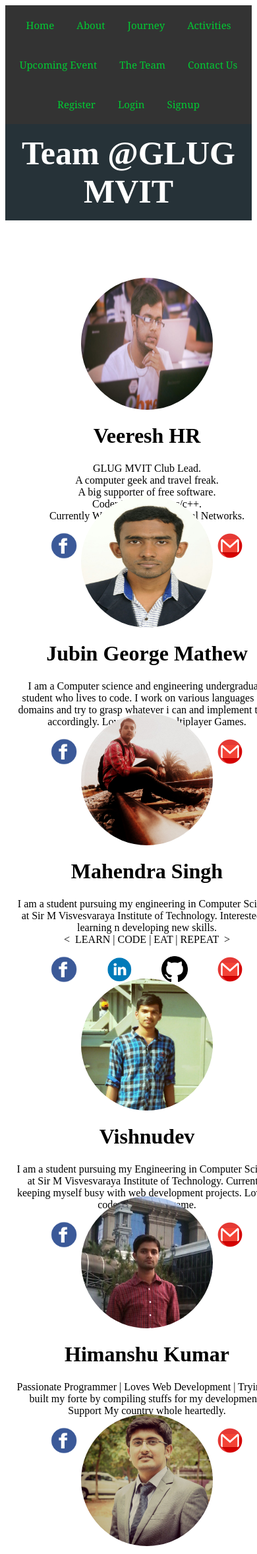
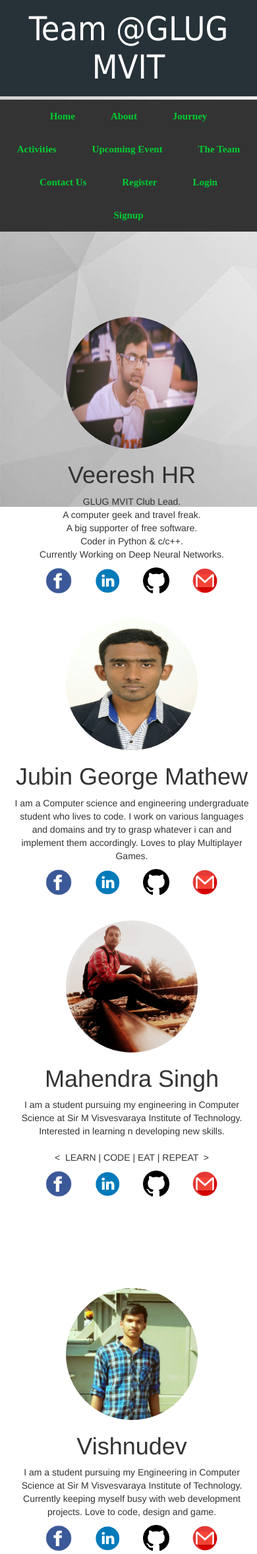
Before and after one commit to glugmvit/glug-site-nodejs-v1, a Flask app: page /team in a window 390 px wide; the page is wider, and only the part inside the window is pictured. Shown: the top 2355 px of that part at 66% size. Run offline with Flask 2, Linux system fonts and the light colour scheme; some libraries are stand-ins or nearby versions.

Commit message:
Team page modification

```diff
--- a/static/css/team.css
+++ b/static/css/team.css
@@ -1,16 +1,21 @@
-.navbar-fixed-top {
-        padding: 25px 0;
-        -webkit-transition: padding .3s;
-        -moz-transition: padding .3s;
-        transition: padding .3s;
-    }
+body{
+    top:0;
+	background-image:url(../images/back2.jpg);
+	background-repeat: no-repeat;
+    background-attachment: fixed;
+}
+
+
 #navibar {
-	width:100%;
 	text-align:center;
     background-color: #333333;
     color:#00cc33;
 }
+
+
+
 .item{
+
 	display: inline-block;
 	padding: 15px;
 }
@@ -20,38 +25,39 @@
 a.link{
     text-decoration: none;
     color:#00cc33;
-    font:15px/30px Georgia, serif;
+	padding:10px;
+   font:15px Century Gothic;
+   font-weight:bold;
+
 }
 a:hover{
     color:#00B4FF;
 }
 #head1	{
 	padding: 15px;
-	font-size : 50px;
+	font: 50px Tahoma;
 	color:white;
 	margin:0;
 }
 #teampage {
+	margin-bottom:5px;
 	background-color:#263238;
 	text-align: center;
 	color: white;
 }
 .MemberDetails
 {
-    height: 300px;
+	height: 300px;
     width: 400px;
-    padding: 5px;
+    padding:20px;
+    margin-top: 29PX;
 }
 .png {
-	padding: 10px 20px;
-	align: center;
+	padding: 5px 15px;
+	align-content:center;
 }
 .img-circle{
-    border-radius: 50%;
-    height: 200px;
-    width: 200px;
-}
-.img-circle{
+    top:330px;
     border-radius: 50%;
     height: 200px;
     width: 200px;
@@ -67,7 +73,15 @@ a:hover{
     -webkit-filter: grayscale(1); /* Google Chrome, Safari 6+ & Opera 15+ */
 }
 .MemberDetails{
-    margin: 10px;
     display: inline-block;
     text-align: center;
 }
+
+#foot{
+    margin-top:120px;
+    padding:20px;
+    color:white;
+    font:15px Century Gothic;
+    background-color:#263238;
+    text-align: center;
+}
--- a/templates/team.html
+++ b/templates/team.html
@@ -1,11 +1,27 @@
-<html lang="en">
+<!DOCTYPE html>
+<html lang="en" >
     <head>
-    <meta charset="utf-8"/>
+        <meta charset="utf-8" />
 		<title>The Team</title>
-    <link href="../static/css/team.css" rel="stylesheet" type="text/css"/>
+        <meta name="viewport" content="width=device-width, initial-scale=1">
+  		<link rel="stylesheet" href="https://maxcdn.bootstrapcdn.com/bootstrap/3.3.7/css/bootstrap.min.css">
+  		<script src="https://ajax.googleapis.com/ajax/libs/jquery/1.12.4/jquery.min.js"></script>
+   		<script src="https://maxcdn.bootstrapcdn.com/bootstrap/3.3.7/js/bootstrap.min.js"></script>
+        <link href="../static/css/team.css" rel="stylesheet" type="text/css" />
+
     </head>
     <body>
-<div id="navibar" class="navibar-fixed-top">
+    <div class="row">
+      <div class="col-sm-12">
+		<div id="teampage">
+			<h1 id="head1">Team @GLUG MVIT</h1>
+        </div>
+         </div>
+          </div>
+
+          <div class="row">
+           <div class="col-sm-12">
+       	  <nav id="navibar" class="navibar-fixed-top">
               <div class="item"><a class="link" href="/">Home</a></div>
               <div class="item"><a class="link" href="/about">About</a></div>
               <div class="item"><a class="link" href="/journey">Journey</a></div>
@@ -20,13 +36,14 @@
               <div class="item"><a class="link" href="/login">Login</a></div>
               <div class="item"><a class="link" href="/signup">Signup</a></div>
               {% endif %}
+          </nav>
           </div>
-<div id="teampage">
-    <h1 id="head1">Team @GLUG MVIT</h1>
           </div>
-<div>
+
+        <div class="row">
             <br><br><br><br>
 <!--Veeresh HR Details-->
+			<div class="col-sm-4">
 			<span class="MemberDetails">
 
               <img class="img-circle" src="../static/images/members/vhr.jpg" height="300px" width="300px">
@@ -49,7 +66,9 @@
                         src="../static/images/icons/Gmail.png" style="frame=0;" width="40" height="40" alt="Github"></a>
 
 			</span>
+            </div>
 <!--Jubin Mathew Details-->
+			<div class="col-sm-4">
             <span class="MemberDetails">
 
                  <img class="img-circle" src="../static/images/members/jgm.jpeg" height="300px" width="300px">
@@ -73,13 +92,16 @@
                         src="../static/images/icons/Gmail.png" style="frame=0;" width="40" height="40" alt="Github"></a>
 
 			</span>
+            </div>
 <!--Mahendra Singh Details-->
+			 <div class="col-sm-4">
 					<span class="MemberDetails">
+
 
                  <img class="img-circle" src="../static/images/members/cmvs.jpg" height="300px" width="300px">
                 <h1>Mahendra Singh</h1>
                 <p>I am a student pursuing my engineering in Computer Science at Sir M Visvesvaraya Institute
-                    of Technology. Interested in learning n developing new skills. <br>
+                    of Technology. Interested in learning n developing new skills. <br><BR>
                     <&nbsp LEARN | CODE | EAT | REPEAT &nbsp>
                 </p>
 
@@ -98,9 +120,14 @@
                         src="../static/images/icons/Gmail.png" style="frame=0;" width="40" height="40" alt="Github"></a>
 
 			</span>
+            </div>
+          </div>
             <br><br><br><br><br>
+          <div class="row">
 <!--Vishnudev Details-->
+			<div class="col-sm-4">
 			<span class="MemberDetails">
+
 
                 <img class="img-circle" src="../static/images/members/kvd.jpg" height="300px" width="300px">
                 <h1>Vishnudev</h1>
@@ -122,14 +149,16 @@
                         src="../static/images/icons/Gmail.png" style="frame=0;" width="40" height="40" alt="Github"></a>
 
 			</span>
+            </div>
 <!--Himanshu Kumar Details-->
+	     <div class="col-sm-4">
 			<span class="MemberDetails">
 
                 <img class="img-circle" src="../static/images/members/hks.jpg" height="300px" width="300px">
                 <h1>Himanshu Kumar</h1>
                 <p>Passionate Programmer | Loves Web Development | Trying to built my forte by compiling stuffs
                     for my development | Support My country whole heartedly.
-                </p>
+                </p><br>
                 <a class="png" href="https://www.facebook.com/himanshu4746" target="_blank"><img
                         src="../static/images/icons/fb.png" style="frame=0;" width="40" height="40" alt="fb"></a>
 
@@ -145,10 +174,12 @@
                         src="../static/images/icons/Gmail.png" style="frame=0;" width="40" height="40" alt="Github"></a>
 
 			</span>
+           </div>
 <!--Abhijit Singh Details-->
+     <div class="col-sm-4">
             <span class="MemberDetails">
 
-                <img class="img-circle" src="../static/images/members/kc.jpeg" height="300px" width="300px">
+                <  <img class="img-circle" src="../static/images/members/kc.jpeg" height="300px" width="300px">
                 <h1>Abhijit Singh</h1>
                 <p>Passionate programmer and a tech enthusiast.He is a poet , member of the debate society and literary club of college. Self-motivated with great team spirit and leadership qualities.
                 </p>
@@ -168,14 +199,18 @@
                         src="../static/images/icons/Gmail.png" style="frame=0;" width="40" height="40" alt="Github"></a>
 
 			</span>
+           </div>
+           </div>
             <br><br><br><br><br>
+         <div class="row">
 <!--Rakshit Details-->
+	   <div class="col-sm-4">
             <span class="MemberDetails">
 
                 <img class="img-circle" src="../static/images/members/rk.jpeg" height="300px" width="300px">
                 <h1>Rakshit Kitchloo</h1>
                 <p>A Computer Science student Persuing engineering in Sir MVIT, Bangalore. Has interest towards web programming and machine learning. Also a Theatre Artist.
-                </p>
+                </p><br>
 
                 <a class="png" href="https://www.facebook.com/rakshit.kitchloo1" target="_blank"><img
                         src="../static/images/icons/fb.png" style="frame=0;" width="40" height="40" alt="fb"></a>
@@ -190,9 +225,10 @@
 
                 <a class="png" href="mailto:rakshitkitchloo1996@gmail.com" target="_blank"><img
                         src="../static/images/icons/Gmail.png" style="frame=0;" width="40" height="40" alt="Github"></a>
-
 			</span>
+           </div>
 <!--Pramay Kumar Details-->
+	    <div class="col-sm-4">
             <span class="MemberDetails">
 
                   <img class="img-circle" src="../static/images/members/pkn.jpg" height="300px" width="300px">
@@ -216,13 +252,15 @@
                         src="../static/images/icons/Gmail.png" style="frame=0;" width="40" height="40" alt="Github"></a>
 
 			</span>
+          </div>
 <!--Abhishek Details-->
+	     <div class="col-sm-4">
             <span class="MemberDetails">
 
                <img class="img-circle" src="../static/images/members/ak.jpeg" height="300px" width="300px">
                 <h1>Abhishek</h1>
                 <p>Loves : Sleeping, Supporting Manchester United, Little bit Web Designing and tilted more towards artistic works
-                </p>
+                </p><br><br>
 
                 <a class="png" href="https://www.facebook.com/abhishek.manutd.7" target="_blank"><img
                         src="../static/images/icons/fb.png" style="frame=0;" width="40" height="40" alt="fb"></a>
@@ -239,13 +277,19 @@
                         src="../static/images/icons/Gmail.png" style="frame=0;" width="40" height="40" alt="Github"></a>
 
 			   </span>
+            </div>
+         </div>
        <br><br><br><br><br>
+       <div class="row">
+        <div class="col-sm-2">
+          </div>
          <!--Alphy Joseph Details-->
+          <div class="col-sm-4">
     <span class="MemberDetails">
 
                 <img class="img-circle" src="../static/images/members/aje.jpeg" height="300px" width="300px">
                 <h1>Alphy Joseph</h1>
-                <p>Avid Reader, Blogger and Coder.<br> Coder in C/C++ adn python .
+                <p>Avid Reader, Blogger and Coder.<br> Coder in C/C++ and python.
                 </p>
 
                 <a class="png" href="https://www.facebook.com/alphy.joseph.98" target="_blank"><img
@@ -263,12 +307,15 @@
                         src="../static/images/icons/Gmail.png" style="frame=0;" width="40" height="40" alt="Github"></a>
 
       </span>
+         </div>
     <!--Jahnavi Details-->
+      <div class="col-sm-4">
          <span class="MemberDetails">
+
 
                <img class="img-circle" src="../static/images/members/jj.jpg" height="300px" width="300px">
                 <h1>Jahnavi</h1>
-                <p>Open source enthusiast, avid reader ,programmer and an adrenaline junkie.
+                <p>Open source enthusiast, avid reader, programmer and an adrenaline junkie.
                 </p>
 
                 <a class="png" href="https://www.facebook.com/jahnavi.jha.73" target="_blank"><img
@@ -287,5 +334,14 @@
 
         </span>
       </div>
+      <div class="col-sm-2">
+          </div>
+      </div>
+		</div>
+    <footer>
+    <div id="foot" class="col-sm-12">
+        <p>Copyright © 2016-17 GLUG MVIT</p>
+    </div>
+    </footer>
     </body>
 </html>
```
Lines whose indentation alone changed are shown as unchanged.
